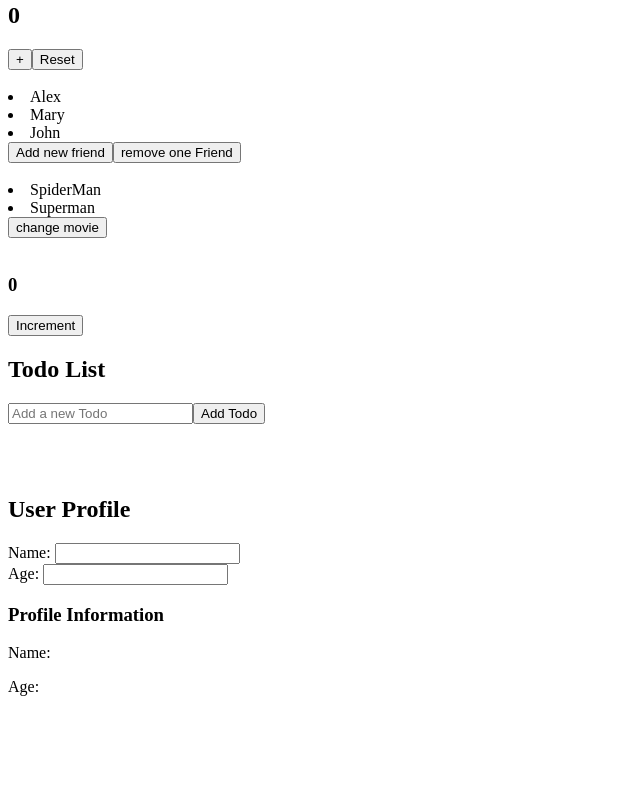
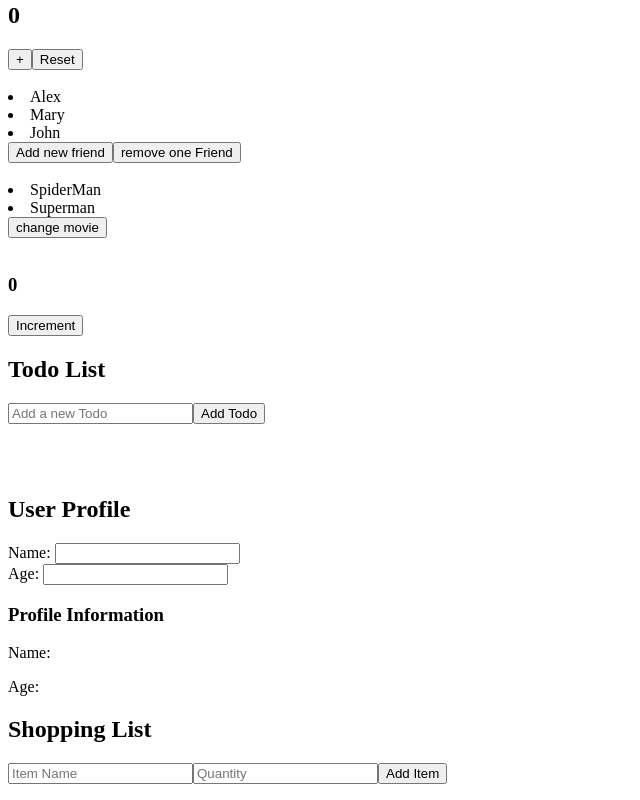
Before and after one commit to maundu55/project, a React (Vite) app: page / in a window 1280 px wide. Shown: the part 1696-2496 px from the top of the page, without its empty margins (0-640 px from the left). Before the commit the page ends 2408 px from the top, so only its background shows below. Built offline with nearby package versions, Linux system fonts and the light colour scheme.

Commit message:
simple shopping list using useState

```diff
--- a/src/App.jsx
+++ b/src/App.jsx
@@ -22,6 +22,7 @@
 import Counter from "./components/Counter"
 import TodoList from "./components/TodoList"
 import Profile from "./components/Profile"
+import ShoppingList from "./components/ShoppingList"
 
 
 function App() {
@@ -53,6 +54,7 @@
     <Counter  />
     <TodoList />
     <Profile />
+    <ShoppingList />
     </>
 
   )
--- /dev/null
+++ b/src/components/ShoppingList.jsx
@@ -0,0 +1,43 @@
+import React, { useState } from 'react'
+
+const ShoppingList = () => {
+    const [items, setItems] = useState([]);
+    const [name, setName] = useState('');
+    const [quantity, setQuantity] = useState('');
+
+
+    const handleSubmit = e =>{
+        e.preventDefault()
+
+        if(!name || !quantity) return;
+
+        const newItem ={
+            name, quantity: parseInt(quantity),
+        };
+        setItems((prevItems) => [...prevItems, newItem]);
+        setName('');
+        setQuantity('');
+    }
+  return (
+    <div>
+        <h2>Shopping List</h2>
+        <form onSubmit={handleSubmit}>
+            <input type="text" placeholder='Item Name' value={name} onChange={(e)=>setName(e.target.value)}/>
+
+            <input type="number" placeholder='Quantity' value={quantity} onChange={(e)=>setQuantity(e.target.value)}/>
+
+            <button type='submit'>Add Item</button>
+        </form>
+
+        <ul>
+            {items.map((item, index) =>(
+                <li key={index}>
+                    {item.name} -Quantity -{item.quantity}
+                </li>
+            ))}
+        </ul>
+    </div>
+  )
+}
+
+export default ShoppingList
```
